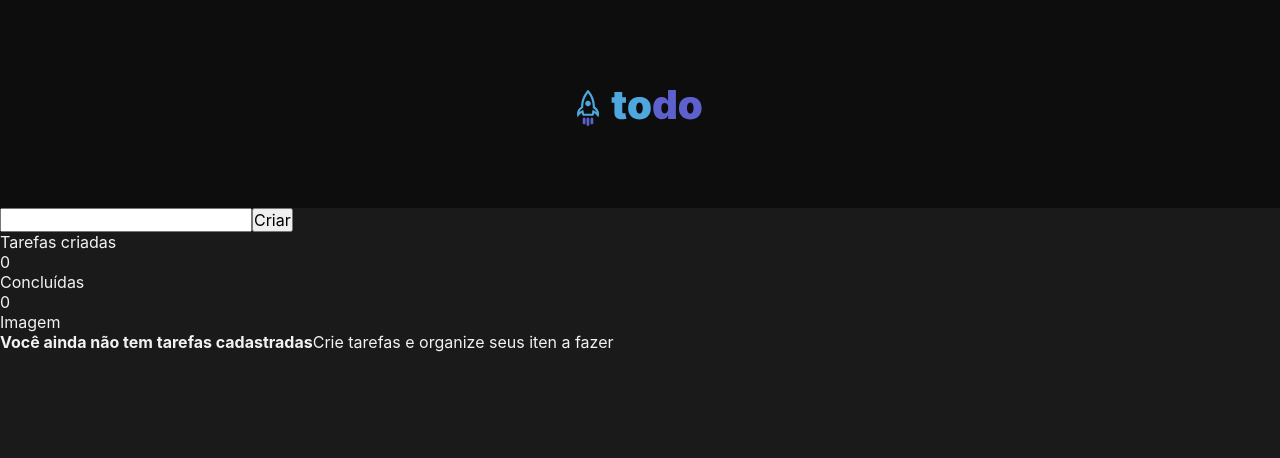
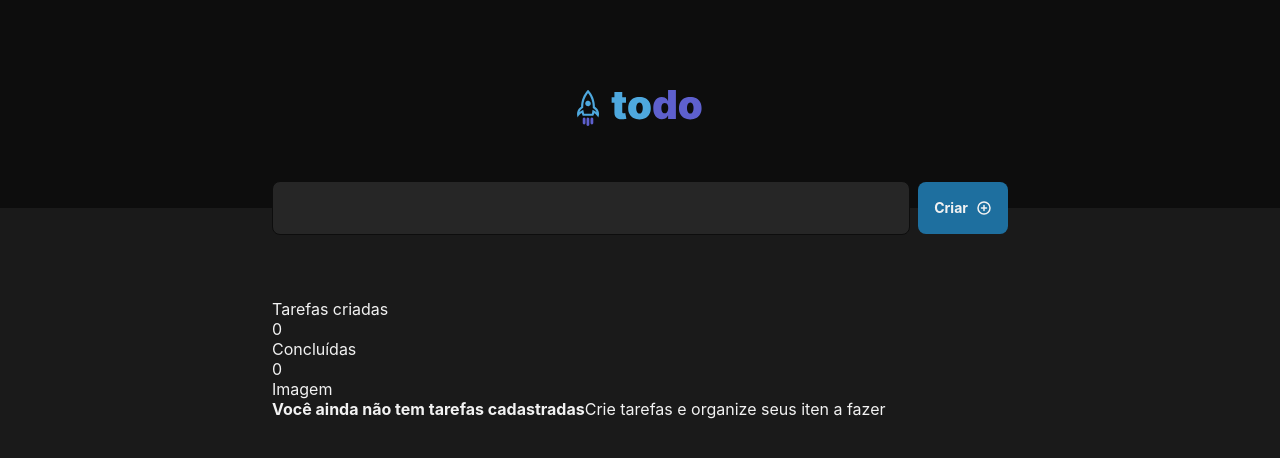
Before and after one commit to alessandroibes/ignite-challenge-reactjs-todo, a React (Vite) app: page / in a window 1280 px wide. Shown: the top 458 px of the page. Built offline with nearby package versions, Linux system fonts and the light colour scheme.

Commit message:
Estilização do Input e Button de adição do Todo e inclusão da lib phosphor-icons

```diff
--- a/package.json
+++ b/package.json
@@ -10,6 +10,7 @@
     "preview": "vite preview"
   },
   "dependencies": {
+    "@phosphor-icons/react": "^2.1.6",
     "react": "^18.2.0",
     "react-dom": "^18.2.0"
   },
--- a/src/App.module.css
+++ b/src/App.module.css
@@ -1,6 +1,3 @@
-.content {
-}
-
 .header {
   display: flex;
   flex: 1;
@@ -11,3 +8,74 @@
 
   background-color: var(--gray-700);
 }
+
+.button {
+  display: flex;
+  align-items: center;
+  justify-content: center;
+
+  height: 3.25rem;
+  padding: 1rem;
+
+  background-color: var(--blue-dark);
+  color: var(--gray-100);
+
+  border: 0;
+  border-radius: 8px;
+  gap: 0.5rem;
+  box-shadow: none;
+
+  line-height: 140%;
+  font-weight: bold;
+  font-size: 0.875rem;
+
+  transition: 0.2s;
+}
+
+.button:hover {
+  background-color: var(--blue);
+}
+
+.input {
+  border: 1px solid var(--gray-700);
+  border-radius: 8px;
+
+  background-color: var(--gray-500);
+  color: var(--gray-100);
+
+  height: 3.375rem;
+  padding: 1rem;
+  width: 100%;
+
+  line-height: 140%;
+}
+
+.input::placeholder {
+  color: var(--gray-300);
+}
+
+.input:focus {
+  border-color: var(--purple-dark);
+}
+
+.content {
+  max-width: 46rem;
+  width: 100%;
+
+  margin: 0 auto;
+}
+
+.taskInfoContainer {
+  display: flex;
+  flex: 1;
+
+  justify-content: space-between;
+  gap: 0.5rem;
+}
+
+.taskInfoContainer input,
+.taskInfoContainer button {
+  transform: translateY(-50%);
+
+  margin-bottom: 2.3125rem;
+}
--- a/src/App.tsx
+++ b/src/App.tsx
@@ -1,3 +1,5 @@
+import { PlusCircle } from '@phosphor-icons/react';
+
 import styles from './App.module.css';
 
 export function App() {
@@ -9,8 +11,11 @@ export function App() {
 
       <section className={styles.content}>
         <div className={styles.taskInfoContainer}>
-          <input />
-          <button>Criar</button>
+          <input className={styles.input} />
+          <button className={styles.button}>
+            Criar
+            <PlusCircle size={16} color="#f2f2f2" weight="bold" />
+          </button>
         </div>
 
         <div className={styles.tasksList}>
```
Also changed, not shown: 1 other file (tests, documents, lock files or other folders).
